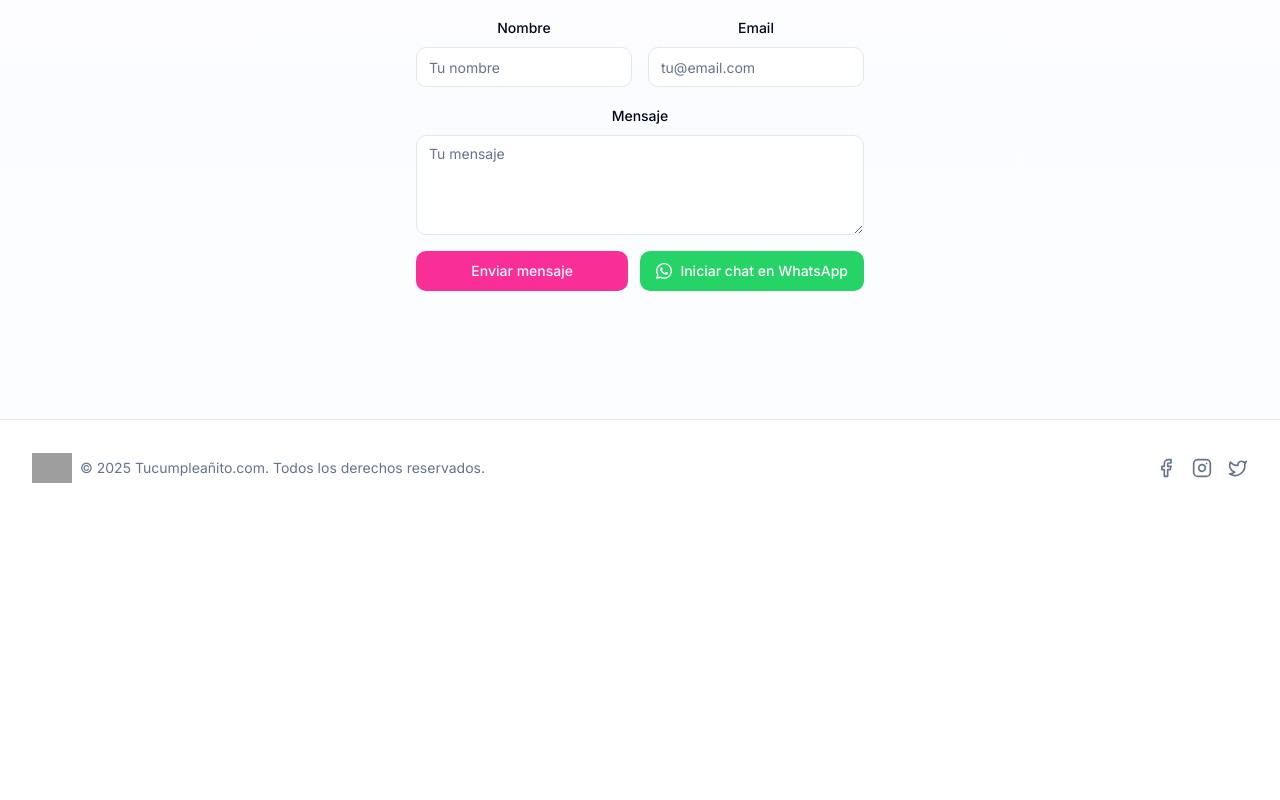
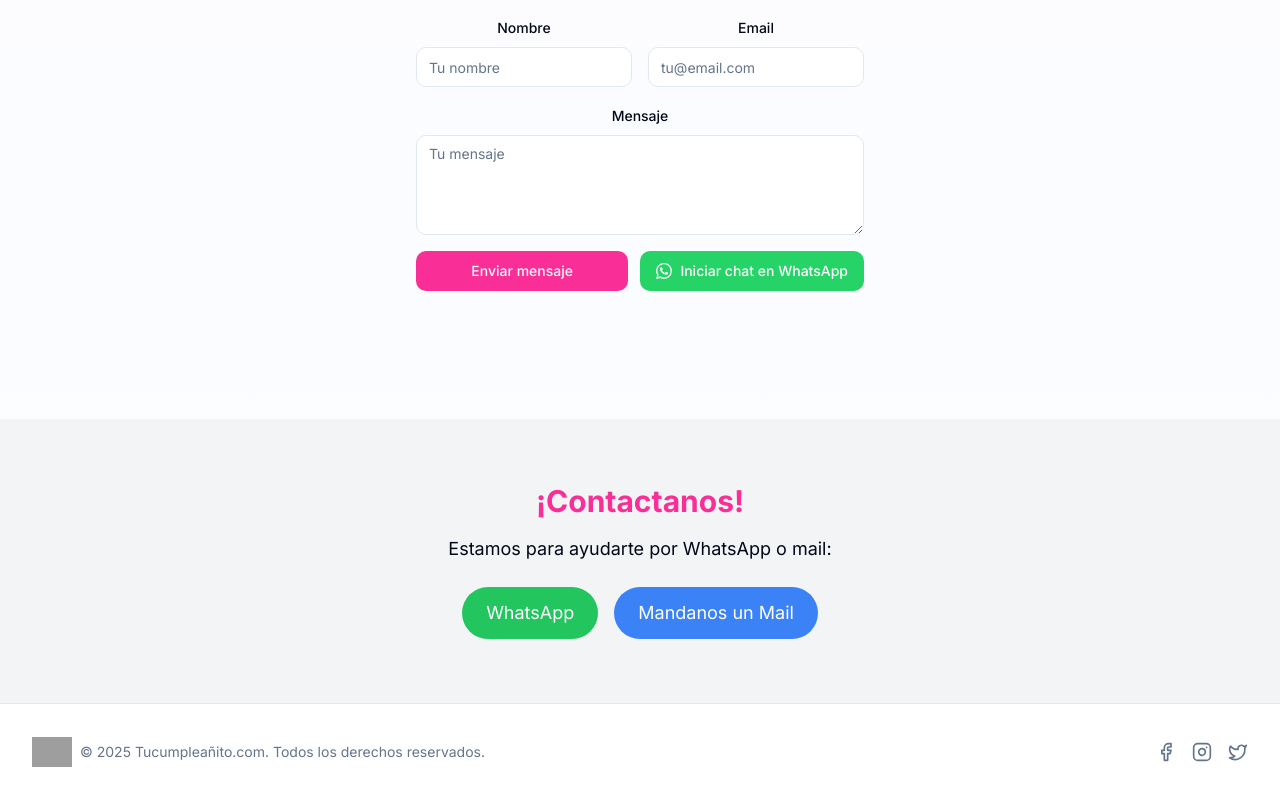
Before and after one commit to TomasNaialAluch/tucumpleanito, a Next.js app: page / in a window 1280 px wide. Shown: the part 1768-2568 px from the top of the page. Before the commit the page ends 2284 px from the top, so only its background shows below. Built offline with nearby package versions, Linux system fonts and the light colour scheme; grey boxes are pictures that could not be loaded.

Commit message:
Agrega sección de contacto anclada para botón del header

```diff
--- a/app/page.tsx
+++ b/app/page.tsx
@@ -50,9 +50,31 @@ export default function Home() {
               Carrito
             </Button>
           </nav>
+
         </div>
       </header>
       <HomeContent />
+      <section id="contacto" className="bg-gray-100 py-16 px-4 text-center">
+  <h2 className="text-3xl font-bold mb-4 text-primary">¡Contactanos!</h2>
+  <p className="mb-6 text-lg">Estamos para ayudarte por WhatsApp o mail:</p>
+  <div className="flex justify-center gap-4 flex-wrap">
+    <a
+      href="https://wa.me/5491166246009"
+      target="_blank"
+      rel="noopener noreferrer"
+      className="bg-green-500 hover:bg-green-600 text-white px-6 py-3 rounded-full text-lg"
+    >
+      WhatsApp
+    </a>
+    <a
+      href="mailto:contacto@tucumpleanito.com"
+      className="bg-blue-500 hover:bg-blue-600 text-white px-6 py-3 rounded-full text-lg"
+    >
+      Mandanos un Mail
+    </a>
+  </div>
+</section>
+
       <footer className="border-t py-6 md:py-0">
         <div className="container flex flex-col items-center justify-between gap-4 md:h-24 md:flex-row">
           <div className="flex items-center gap-2">
```
